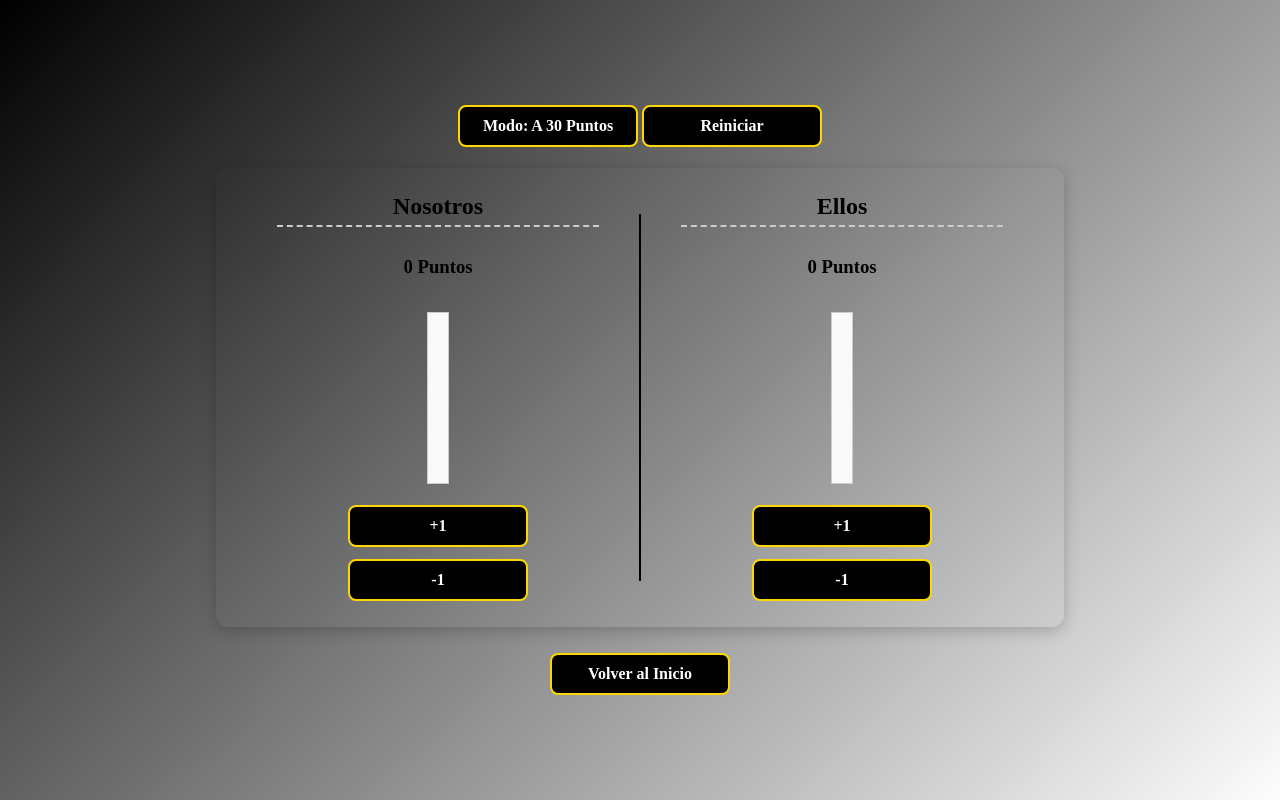
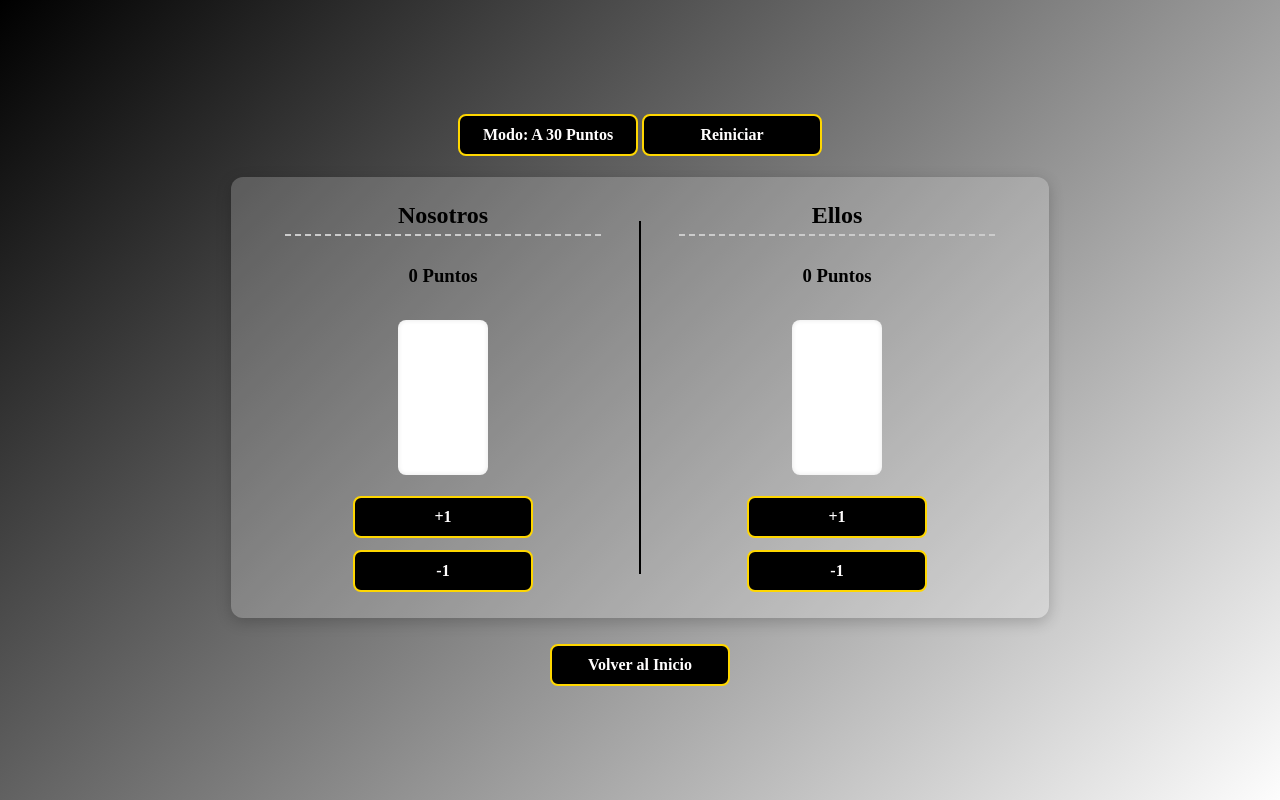
Before and after one commit to IvanOjcius/T.P.-Base-de-Datos-Contador-Para-Truco, a PHP site: page /nueva_partida.php in a window 1280 px wide. Run offline with PHP 8.4, Linux system fonts and the light colour scheme.

Commit message:
Add files via upload

```diff
--- a/nueva_partida.php
+++ b/nueva_partida.php
@@ -32,14 +32,19 @@
         .contenedor-fosforos {
             display: flex;
             flex-direction: column;
-            align-items: center;
+            flex-wrap: wrap;
+            justify-content: center;
+            align-content: center;
             gap: 10px;
-            min-height: 150px;
+            height: 135px;
+            width: auto;
+            min-width: 70px;
             margin: 15px 0;
-            background: #f9f9f9;
-            border: 1px solid #ccc;
             padding: 10px;
-        }
+            background: #ffffff;
+            border-radius: 8px;
+            box-shadow: inset 0 0 5px rgba(0,0,0,0.1);
+}
         canvas {
             background-color: #fff;
             border-radius: 4px;
@@ -78,7 +83,7 @@
 
     </div>
 
-    <a href="anotador.html" style="margin-top: 20px; display: inline-block;">
+    <a href="index.html" style="margin-top: 20px; display: inline-block;">
         <button type="button">Volver al Inicio</button>
     </a>
 
--- a/partidas_anteriores.php
+++ b/partidas_anteriores.php
@@ -50,7 +50,7 @@ if ($result && $result->num_rows > 0) {
         <?php endforeach; ?>
     </div>
 
-    <a href="anotador.html" style="margin-top: 20px;">
+    <a href="index.html" style="margin-top: 20px;">
         <button type="button">Volver al Inicio</button>
     </a>
 </div>
--- a/style.css
+++ b/style.css
@@ -1,10 +1,12 @@
 :root {
     --accent: #000000;
+    --card-bg: rgba(255, 255, 255, 0.2);
 }
 
 body, button, input, label, .config {
     font-family: 'Times New Roman', Times, serif;
 }
+
 body {
     background-image: linear-gradient(135deg, #000000, #fdfdfd);
     min-height: 100vh;
@@ -16,12 +18,14 @@ body {
     padding: 10px;
     box-sizing: border-box;
 }
+
 h1 {
-     color: #fffdfd;
+    color: #fffdfd;
     font-size: 28px;
     margin: 0 0 15px 0;
     text-align: center;
 }
+
 button {
     background-color: var(--accent);
     color: #fffdfd;
@@ -34,34 +38,27 @@ button {
     border-radius: 8px;
     cursor: pointer;
 }
-button:active { transform: scale(0.98); }
-a { text-decoration: none; display: block; }
-.bloque-checkbox, header { text-align: center; margin: 10px 0; }
-.config { margin-top: 5px; font-size: 1rem; font-weight: bold; color: #555555; }
-input[type="checkbox"] {
-    accent-color: #22a01e;
-    transform: scale(1.3);
-    margin-right: 8px;
-    cursor: pointer;
+
+button:active {
+    transform: scale(0.98);
 }
-label {
-    color: #000000;
-    font-size: 16px;
-    font-weight: bold;
-    cursor: pointer;
+
+a {
+    text-decoration: none;
+    display: block;
 }
+
 .tablero {
-    display: grid;
-    grid-template-columns: 1fr 1fr;
-    gap: 40px; /* Espacio para que la línea quede cómoda en el medio */
-    width: auto;
+    display: flex;
+    justify-content: space-around;
+    gap: 30px;
     background: var(--card-bg);
-    padding: 20px 40px;
+    padding: 20px 30px;
     border-radius: 12px;
-    box-sizing: border-box;
-    box-shadow: 0 4px 15px rgba(0,0,0,0.2);
-    position: relative; /* Necesario para ubicar la línea */
+    box-shadow: 0 4px 15px rgba(0, 0, 0, 0.2);
+    position: relative;
 }
+
 .tablero::after {
     content: "";
     position: absolute;
@@ -69,56 +66,65 @@ label {
     top: 10%;
     transform: translateX(-50%);
     width: 2px;
-    height: 80%; /* Ocupa el centro vertical del tablero */
+    height: 80%;
     background-color: var(--accent);
 }
+
 .equipo {
     display: flex;
     flex-direction: column;
     align-items: center;
-    width: 180px; /* Se alinea justo al ancho de tus botones */
+    width: auto;
+    min-width: 180px;
 }
-.equipo h2 {
-    margin: 0;
-    padding-bottom: 10px; /* Despega el texto de la línea */
-    border-bottom: 2px solid #000000; /* Tu línea horizontal bordó */
-    width: 140%; /* Obliga a la línea a ocupar todo el ancho de su columna */
+
+.nombre-equipo {
+    font-size: 1.5em;
+    font-weight: bold;
+    border: none;
+    border-bottom: 2px dashed #000;
     text-align: center;
+    width: 90%;
+    margin-bottom: 10px;
+    padding: 5px;
+    background: transparent;
+    color: #000;
 }
-.nombre {
-    font-size: 1.3rem;
-    font-weight: bold;
-    margin-bottom: 5px;
-    border: none;
-    background: transparent;
-    color: #000000;
-    text-align: center;
-    width: 100%;
+
+.nombre-equipo:focus {
+    outline: none;
+    border-bottom: 2px solid #000;
 }
-.puntos-numero {
-    font-size: 2.5rem;
-    font-weight: bold;
-    color: var(--accent);
+
+.contenedor-fosforos {
+    display: flex;
+    flex-direction: column;
+    flex-wrap: wrap;
+    justify-content: center;
+    align-content: center;
+    gap: 10px;
+    height: 135px;
+    width: auto;
+    min-width: 70px;
+    margin: 15px 0;
+    padding: 10px;
+    background: #ffffff;
+    border-radius: 8px;
+    box-shadow: inset 0 0 5px rgba(0,0,0,0.1);
 }
-.fosforos-container {
-    display: grid;
-    grid-template-columns: repeat(3, 1fr);
-    gap: 8px;
-    min-height: 100px;
-    width: 100%;
-    max-width: 150px;
-    margin: 15px 0;
-    padding: 5px;
-    background: rgba(148, 16, 16, 0.05);
-    border-radius: 8px;
+
+canvas {
+    background-color: #fff;
+    border-radius: 4px;
+    box-shadow: 0 2px 4px rgba(0,0,0,0.1);
 }
-.grupo-5 { position: relative; width: 35px; height: 35px; margin: auto; }
-.linea { position: absolute; background-color: #ff9f43; border-radius: 2px; transition: all 0.2s; }
-.l1 { top: 0; left: 0; width: 100%; height: 4px; }
-.l2 { top: 0; right: 0; width: 4px; height: 100%; }
-.l3 { bottom: 0; left: 0; width: 100%; height: 4px; }
-.l4 { top: 0; left: 0; width: 4px; height: 100%; }
-.l5 { top: 0; left: 0; width: 140%; height: 4px; transform: rotate(45deg); transform-origin: top left; }
+
+.contenedor, .contenedor-historial {
+    display: flex;
+    flex-direction: column;
+    align-items: center;
+}
+
 .historial {
     width: 100%;
     max-width: 440px;
@@ -129,6 +135,7 @@ label {
     box-sizing: border-box;
     box-shadow: 0 4px 15px rgba(0,0,0,0.2);
 }
+
 .historial h2 {
     font-size: 1.1rem;
     margin: 0 0 10px 0;
@@ -138,6 +145,7 @@ label {
     font-weight: bold;
     text-align: center;
 }
+
 .partida-row {
     display: flex;
     justify-content: space-between;
@@ -147,5 +155,7 @@ label {
     font-size: 0.95rem;
     color: #000000;
 }
+
 .partida-row:last-child { border-bottom: none; }
 .ganador { color: #22a01e; font-weight: bold; }
+.marcador-global { color: #ffffff; font-weight: bold; margin-bottom: 15px; }
```
Also changed, not shown: index.html (added, +23 -0 lines).
